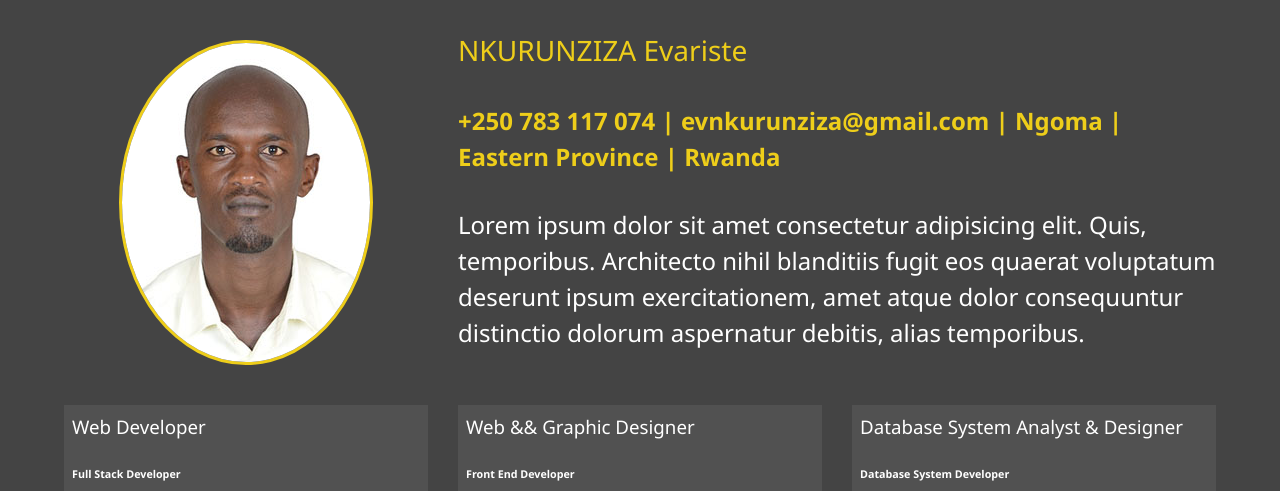
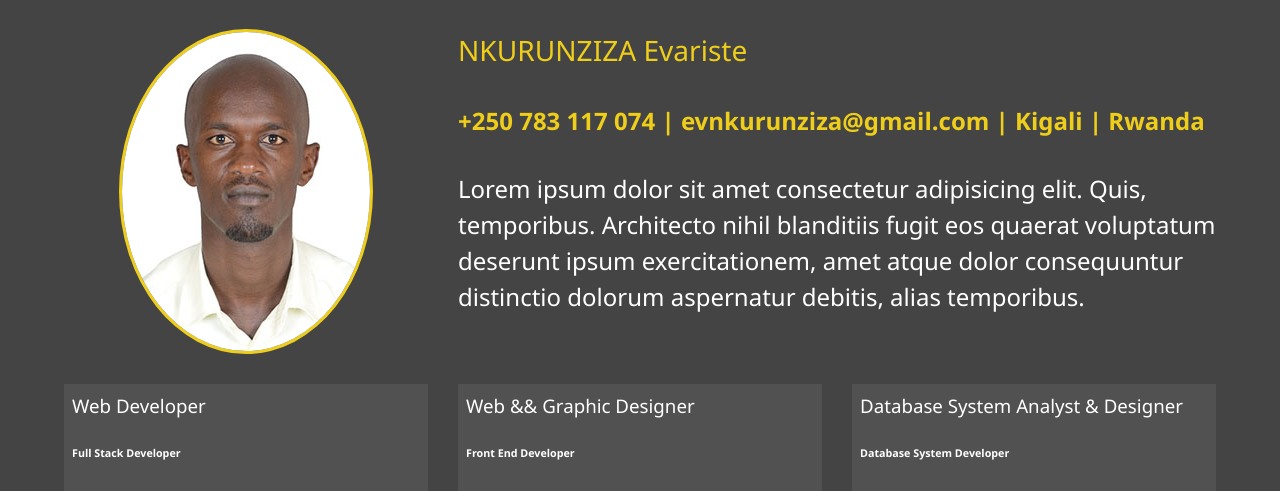
Before and after one commit to evaristenk/nkurunziza, a plain HTML site: page about.html in a window 1280 px wide. Shown: the part 253-744 px from the top of the page. Drawn offline with Linux system fonts and the light colour scheme.

Commit message:
Update about.html

```diff
--- a/about.html
+++ b/about.html
@@ -54,7 +54,7 @@
             <img src="img/evariste.jpg" alt="Evariste Nkurunziza" class="bio-image">
             <div class="bio">
                 <h3 class="text-secondary">NKURUNZIZA Evariste</h3>
-                <h4 class="text-secondary">+250 783 117 074 | evnkurunziza@gmail.com | Ngoma | Eastern Province | Rwanda</h4>
+                <h4 class="text-secondary">+250 783 117 074 | evnkurunziza@gmail.com | Kigali | Rwanda</h4>
                 <p>Lorem ipsum dolor sit amet consectetur adipisicing elit. Quis, temporibus. Architecto nihil blanditiis fugit eos quaerat voluptatum deserunt ipsum exercitationem, amet atque dolor consequuntur distinctio dolorum aspernatur debitis, alias temporibus.</p>
             </div>
             <div class="job job1">
```
